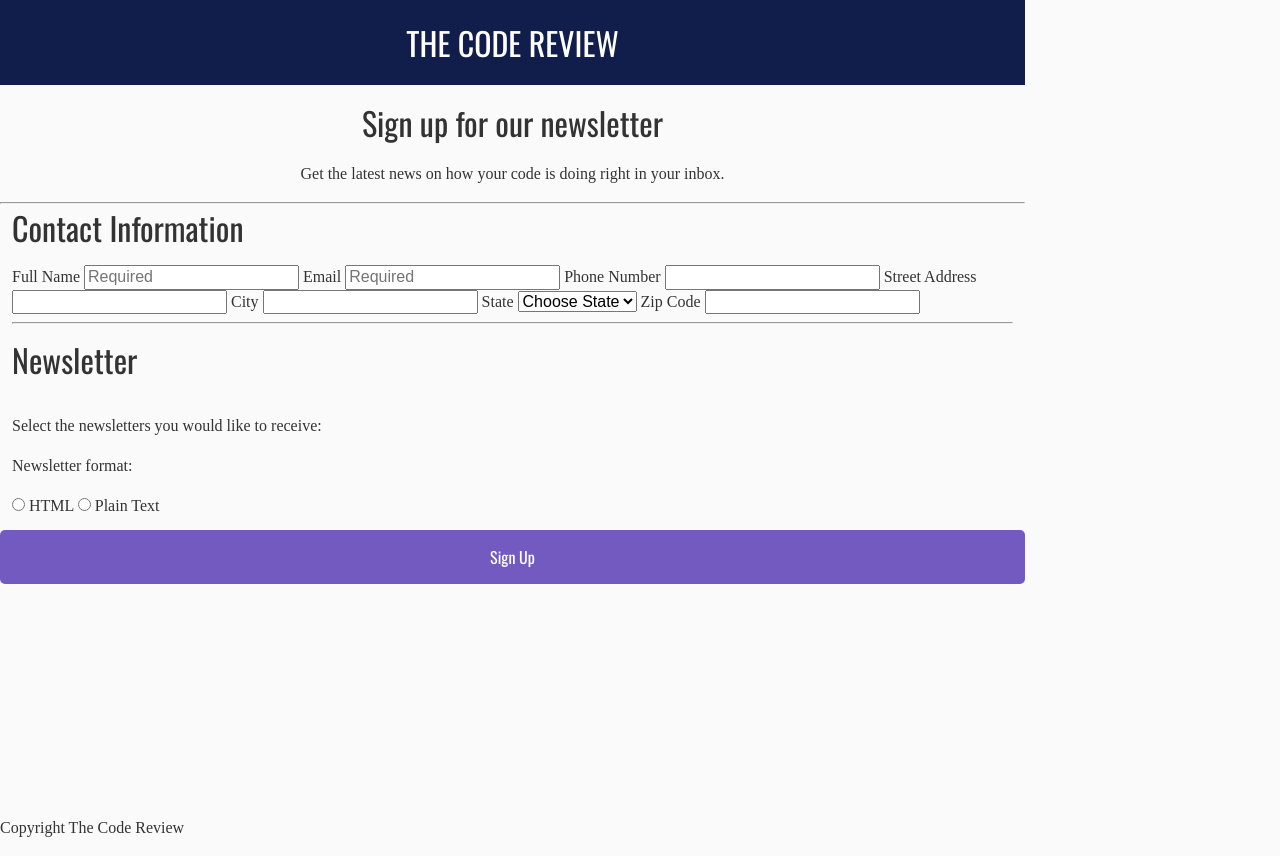
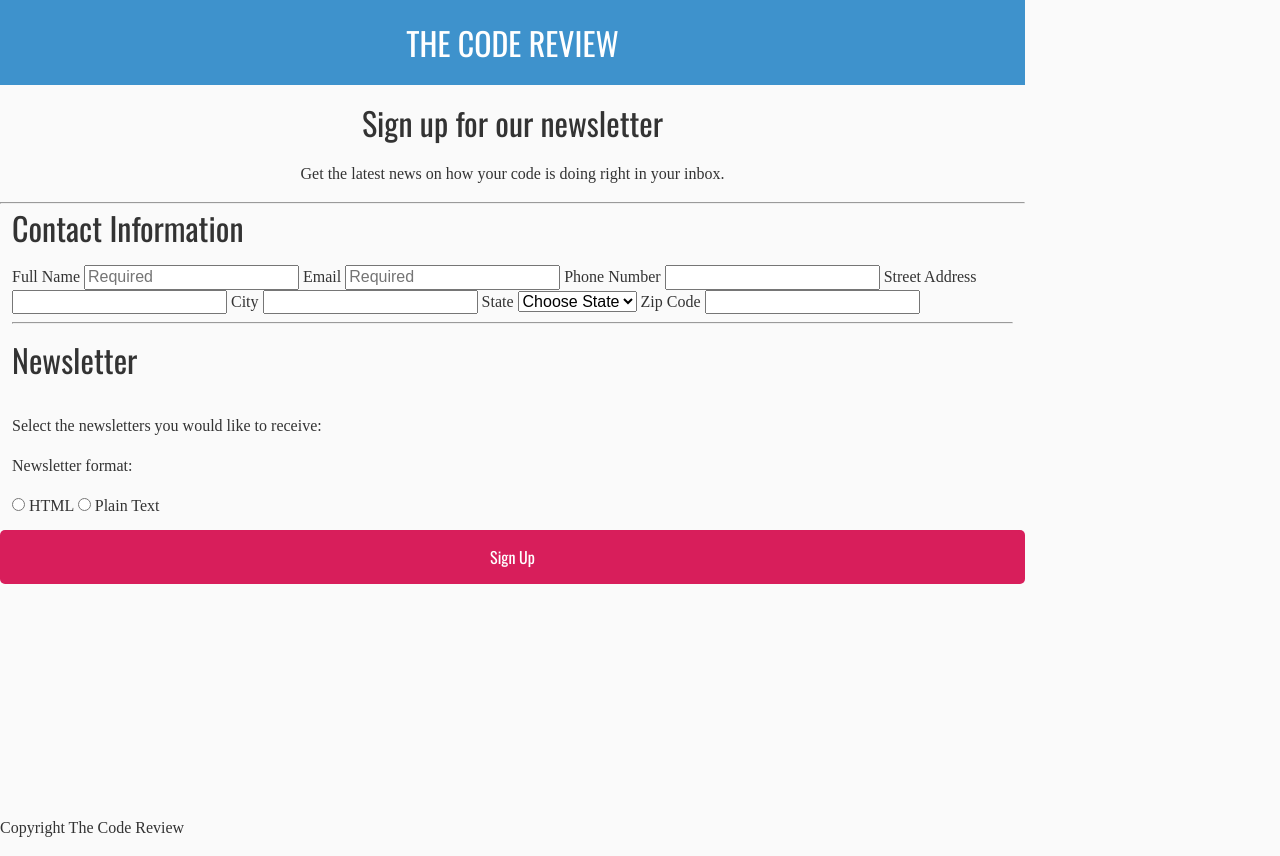
Before and after one commit to hummusatune/responsiveForm, a plain HTML site: page index.html in a window 1280 px wide. Drawn offline with nearby package versions, Linux system fonts and the light colour scheme; a web font is replaced by a local one.

Commit message:
Color tweaks

```diff
--- a/css/styles.css
+++ b/css/styles.css
@@ -45,7 +45,7 @@ Header Styles
 header {
   width: 100%;
   height: 10%;
-  background-color: #111d4a;
+  background-color: #3e92cc;
   text-align: center;
 }
 
@@ -82,7 +82,7 @@ legend {
 }
 
 button {
-  background: #725ac1;
+  background: #d81e5b;
   color: #fff;
   font: 1em/1.5 'Oswald', sans-serif;
   padding: 15px 100px;
```
